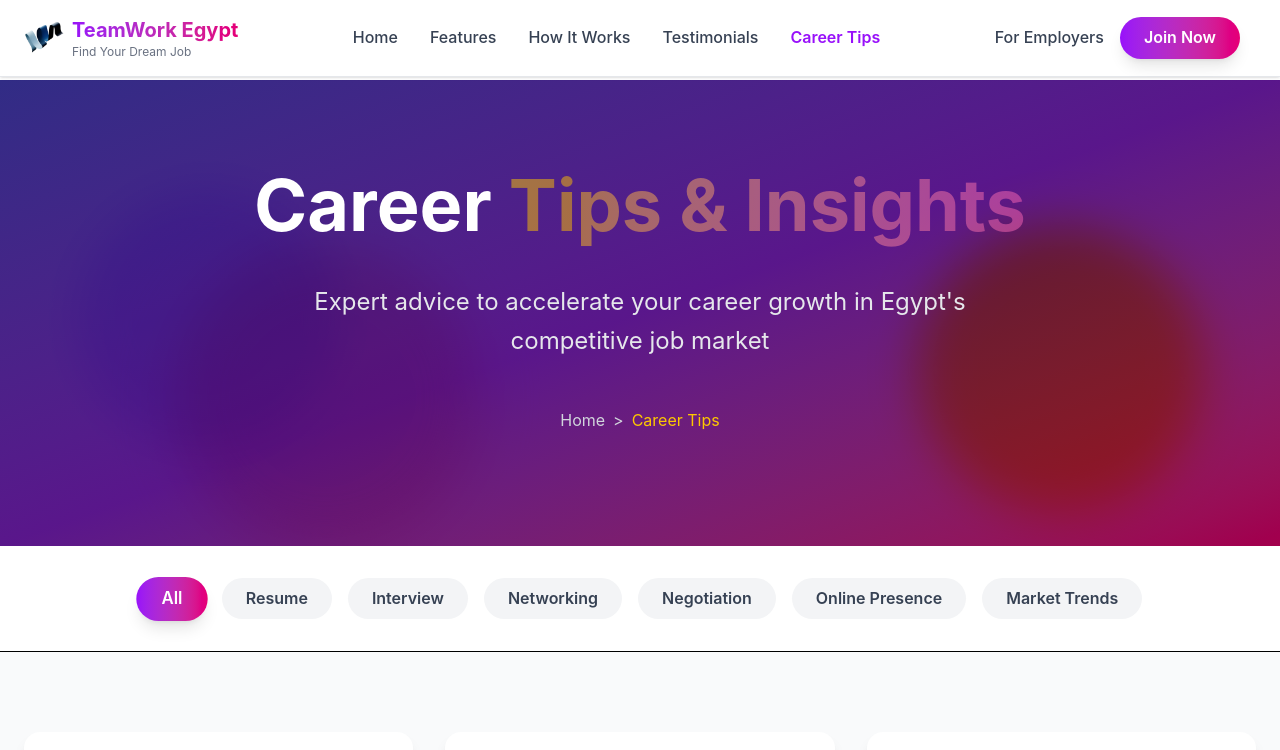
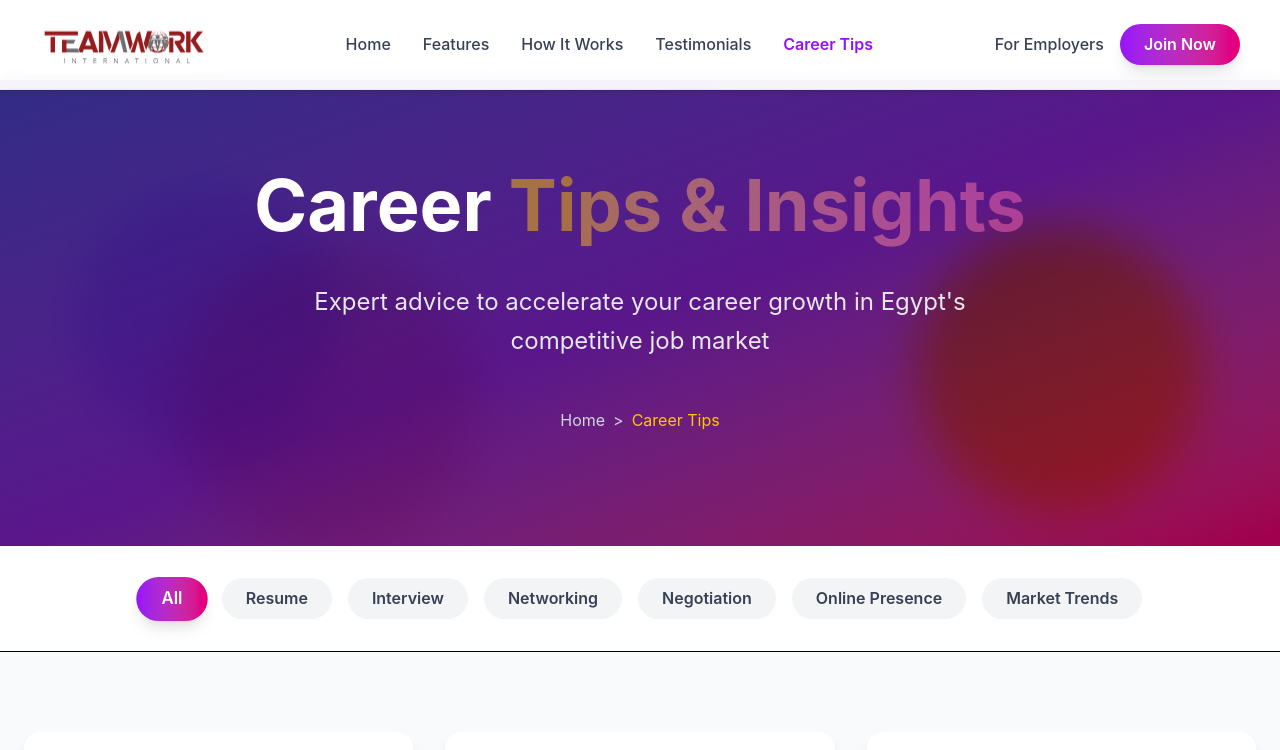
Before and after one commit to chrisjobsglobal/teamworkegypt, an Angular app: page /career-tips in a window 1280 px wide. Shown: the top 750 px of the page. Built offline with nearby package versions, Linux system fonts and the light colour scheme.

Commit message:
feat: Update footer email address and replace logo in header with new design

```diff
--- a/src/app/shared/footer.component.ts
+++ b/src/app/shared/footer.component.ts
@@ -165,7 +165,7 @@ import { RouterModule } from '@angular/router';
                     d="M3 8l7.89 4.26a2 2 0 002.22 0L21 8M5 19h14a2 2 0 002-2V7a2 2 0 00-2-2H5a2 2 0 00-2 2v10a2 2 0 002 2z"
                   />
                 </svg>
-                info&#64;teamworkegypt.com
+                apply&#64;teamworkegypt.com
               </p>
               <div class="flex items-start gap-2">
                 <div class="flex items-center pt-0.5">
--- a/src/app/shared/header-single.component.ts
+++ b/src/app/shared/header-single.component.ts
@@ -11,15 +11,10 @@ import { RouterModule } from '@angular/router';
       <nav class="container mx-auto px-6 py-4">
         <div class="flex items-center justify-between">          <!-- Logo -->
           <a routerLink="/" class="flex items-center space-x-2 group">
-            <div class="w-10 h-10 flex items-center justify-center transform group-hover:scale-110 transition-transform duration-300">
-              <img src="/logo512.png" alt="TeamWork Egypt" class="w-10 h-10 rounded-xl object-contain">
+            <div class="flex items-center justify-center transform group-hover:scale-110 transition-transform duration-300">
+              <img src="/teamworklogo.png" alt="TeamWork Egypt" width="200" class="object-contain">
             </div>
-            <div class="hidden sm:block">
-              <h1 class="text-xl font-bold bg-gradient-to-r from-purple-600 to-pink-600 bg-clip-text text-transparent">
-                TeamWork Egypt
-              </h1>
-              <p class="text-xs text-gray-500">Find Your Dream Job</p>
-            </div>
+
           </a>          <!-- Navigation Links -->
           <div class="hidden md:flex items-center space-x-8">
             <a routerLink="/"
```
